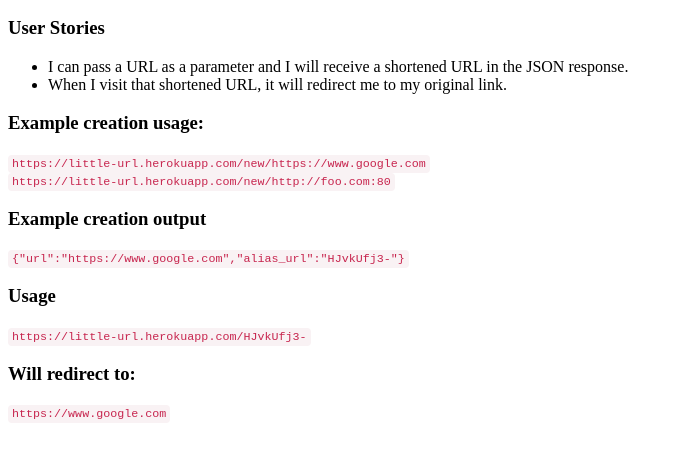
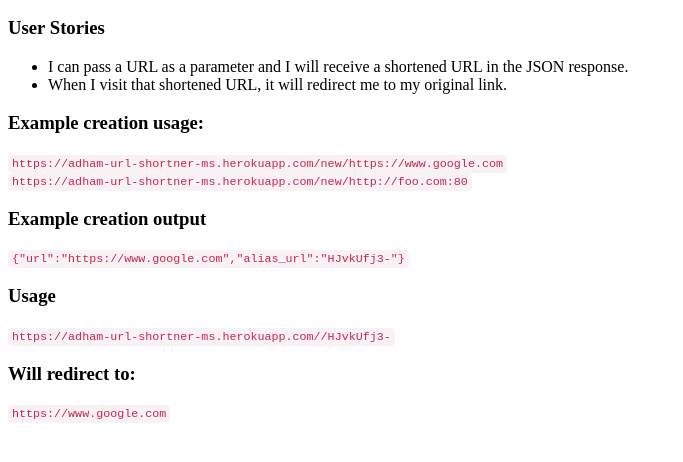
Before and after one commit to Banhawy/url-shortner-microservice, a website: page public/index.html in a window 1280 px wide. Shown: the part 110-572 px from the top of the page, without its empty margins (0-683 px from the left). Drawn offline with Linux system fonts and the light colour scheme.

Commit message:
Changed base url names

```diff
--- a/public/index.html
+++ b/public/index.html
@@ -24,15 +24,15 @@
         <li>When I visit that shortened URL, it will redirect me to my original link.</li>
     </ul>
     <h3>Example creation usage:</h3>
-    <code>https://little-url.herokuapp.com/new/https://www.google.com
+    <code>https://adham-url-shortner-ms.herokuapp.com/new/https://www.google.com
         </code>
     <br>
-    <code>https://little-url.herokuapp.com/new/http://foo.com:80
+    <code>https://adham-url-shortner-ms.herokuapp.com/new/http://foo.com:80
         </code>
     <h3>Example creation output</h3>
     <code>{"url":"https://www.google.com","alias_url":"HJvkUfj3-"}</code>
     <h3>Usage</h3>
-    <code>https://little-url.herokuapp.com/HJvkUfj3-</code>
+    <code>https://adham-url-shortner-ms.herokuapp.com//HJvkUfj3-</code>
     <h3>Will redirect to:</h3>
     <code>https://www.google.com</code>
 </body>
```
